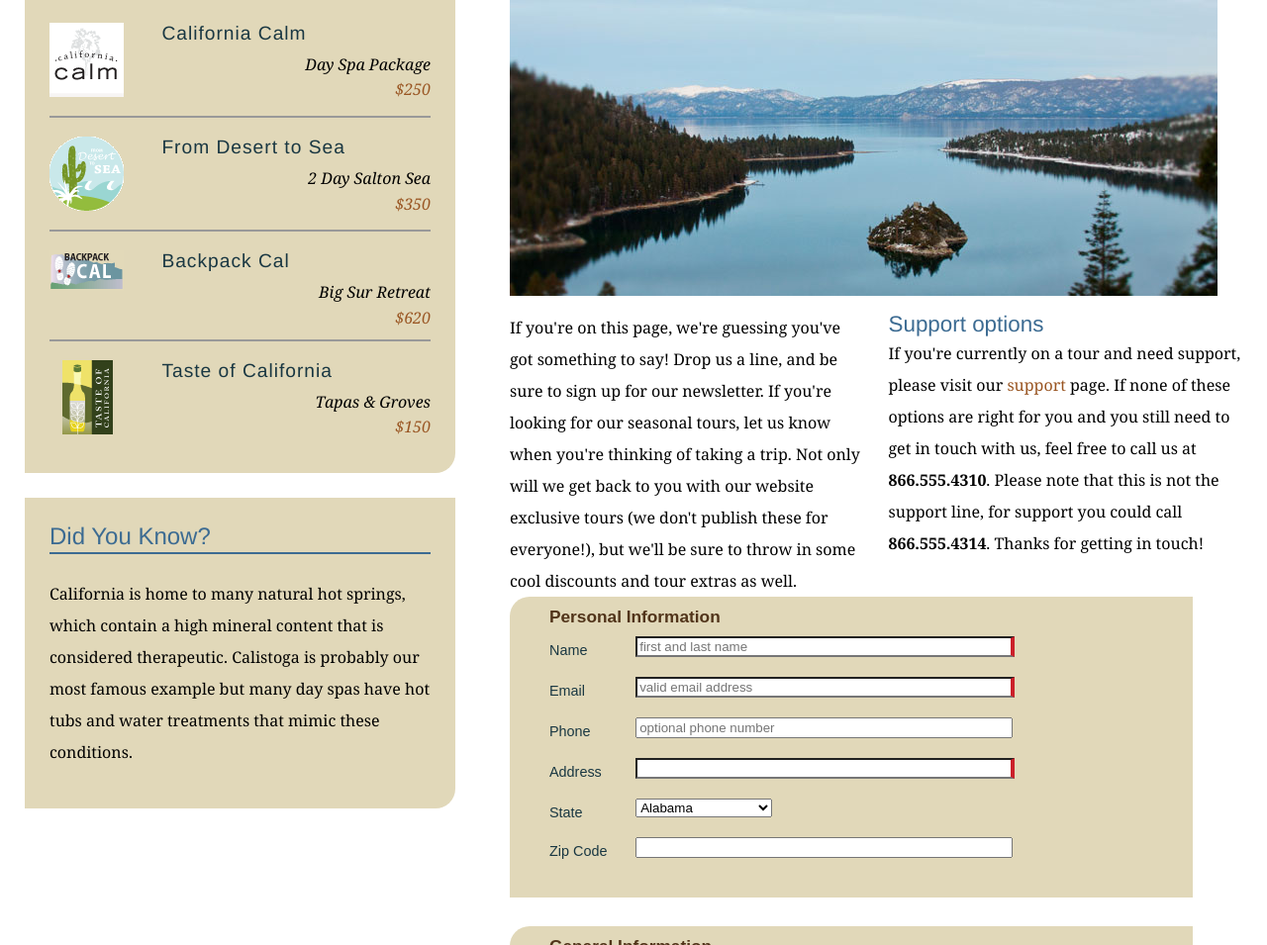
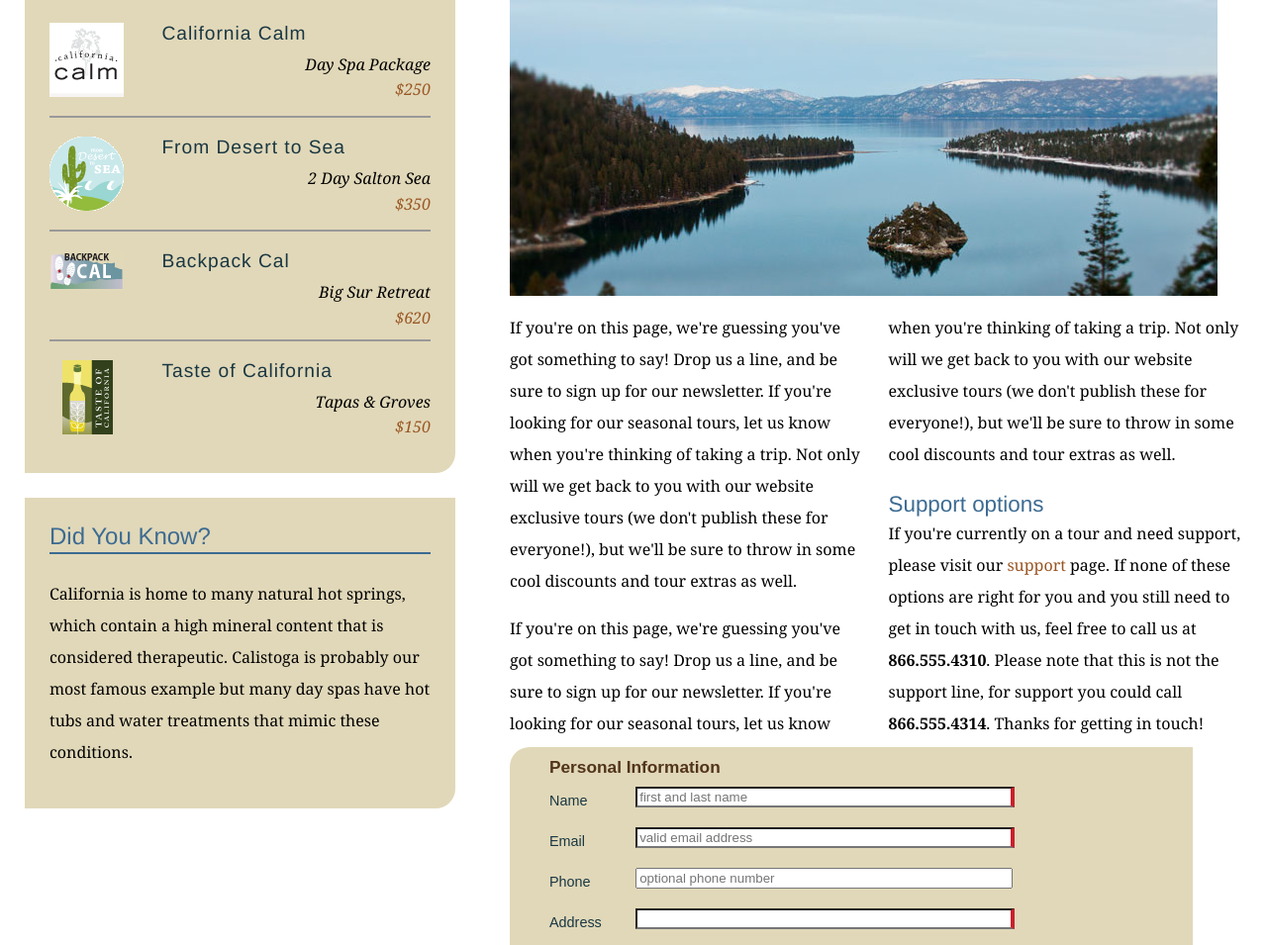
Before and after one commit to valera7/explore_california, a plain HTML site: page contact.html in a window 1280 px wide. Shown: the part 353-1308 px from the top of the page at 99% size. Drawn offline with Linux system fonts and the light colour scheme.

Commit message:
add all changes

```diff
--- a/contact.html
+++ b/contact.html
@@ -69,6 +69,7 @@
           <img src="assets/images/emerald_bay.jpg" alt="Beautiful Lake Tahoe" class="articleImage" />
           <div class="multiCol">
             <p>If you're on this page, we're guessing you've got something to say! Drop us a line, and be sure to sign up for our newsletter. If you're looking for our seasonal tours,  let us know when you're thinking of taking a trip. Not only will we get back to you with our website exclusive tours (we don't publish these for everyone!), but we'll be sure to throw in some cool discounts and tour extras as well.</p>
+			<p>If you're on this page, we're guessing you've got something to say! Drop us a line, and be sure to sign up for our newsletter. If you're looking for our seasonal tours,  let us know when you're thinking of taking a trip. Not only will we get back to you with our website exclusive tours (we don't publish these for everyone!), but we'll be sure to throw in some cool discounts and tour extras as well.</p>
 
             <h2>Support options</h2>
             <p>If you're currently on a tour and need support, please visit our <a href="support.html">support</a> page. If none of these options are right for you and you still need to get in touch with us, feel free to call us at<span class="phone"> <strong>866.555.4310</strong>. Please note that this is not the support line, for support you could call </span><strong>866.555.4314</strong>. Thanks for getting in touch!</p>
```
